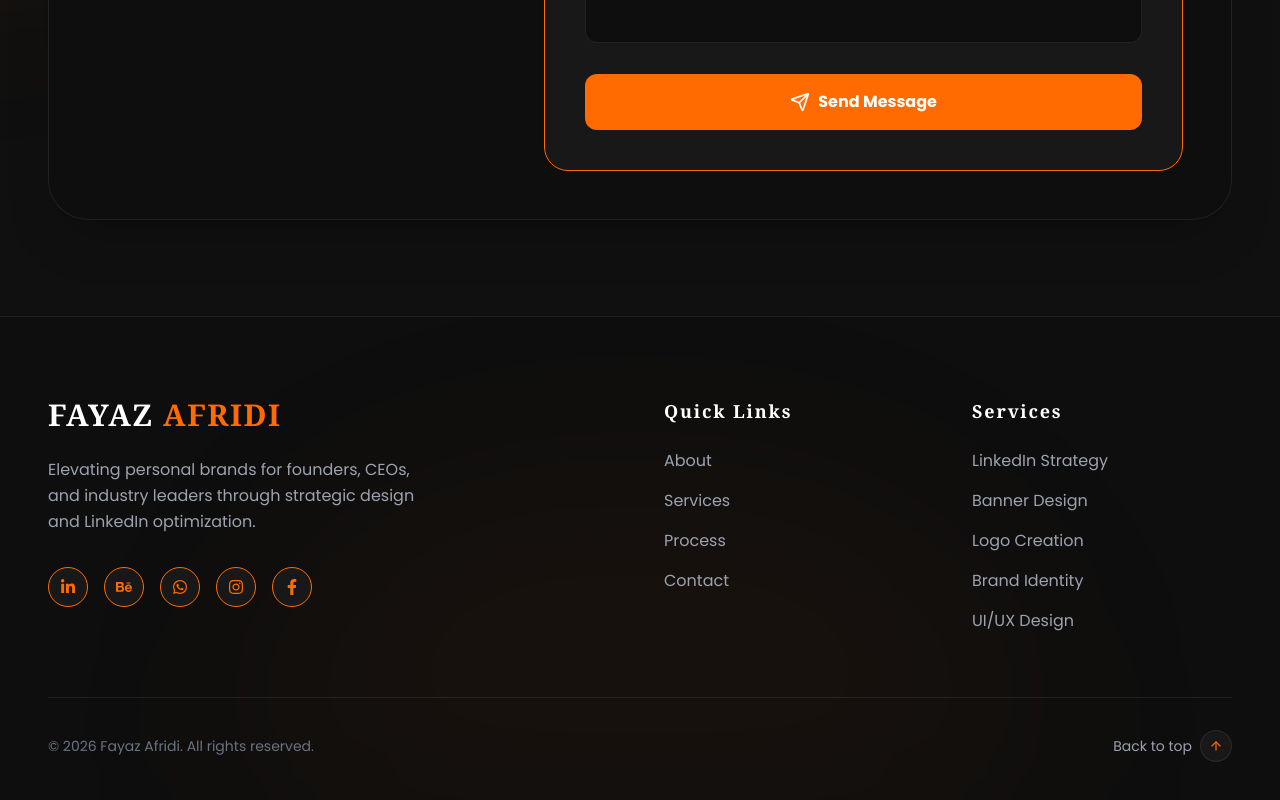
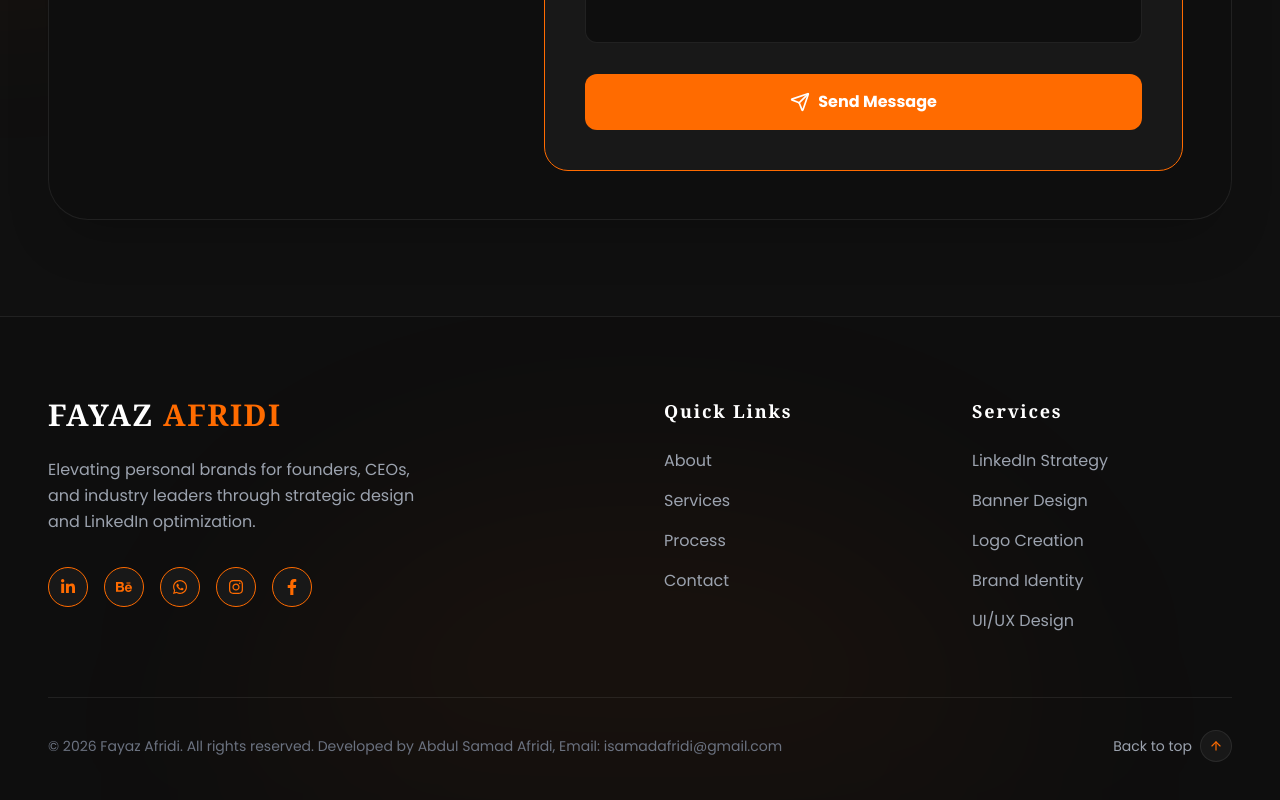
Before and after one commit to isamadafridi/fayaz-portfolio, a React (Vite) app: page / in a window 1280 px wide. Shown: the part 8697-9497 px from the top of the page. Built offline with nearby package versions, Linux system fonts and the light colour scheme.

Commit message:
add deveoper name in footer

```diff
--- a/src/components/layout/Footer.tsx
+++ b/src/components/layout/Footer.tsx
@@ -80,8 +80,9 @@ const Footer = () => {
 
         {/* Bottom Bar */}
         <div className="border-t border-border pt-8 flex flex-col md:flex-row items-center justify-between gap-4">
-          <p className="text-sm text-gray-500">
-            &copy; {new Date().getFullYear()} Fayaz Afridi. All rights reserved.
+          <p className="text-sm text-gray-500 text-center md:text-left">
+            &copy; {new Date().getFullYear()} Fayaz Afridi. All rights reserved. <br className="md:hidden" />
+            Developed by Abdul Samad Afridi, Email: isamadafridi@gmail.com
           </p>
 
           <button
```
